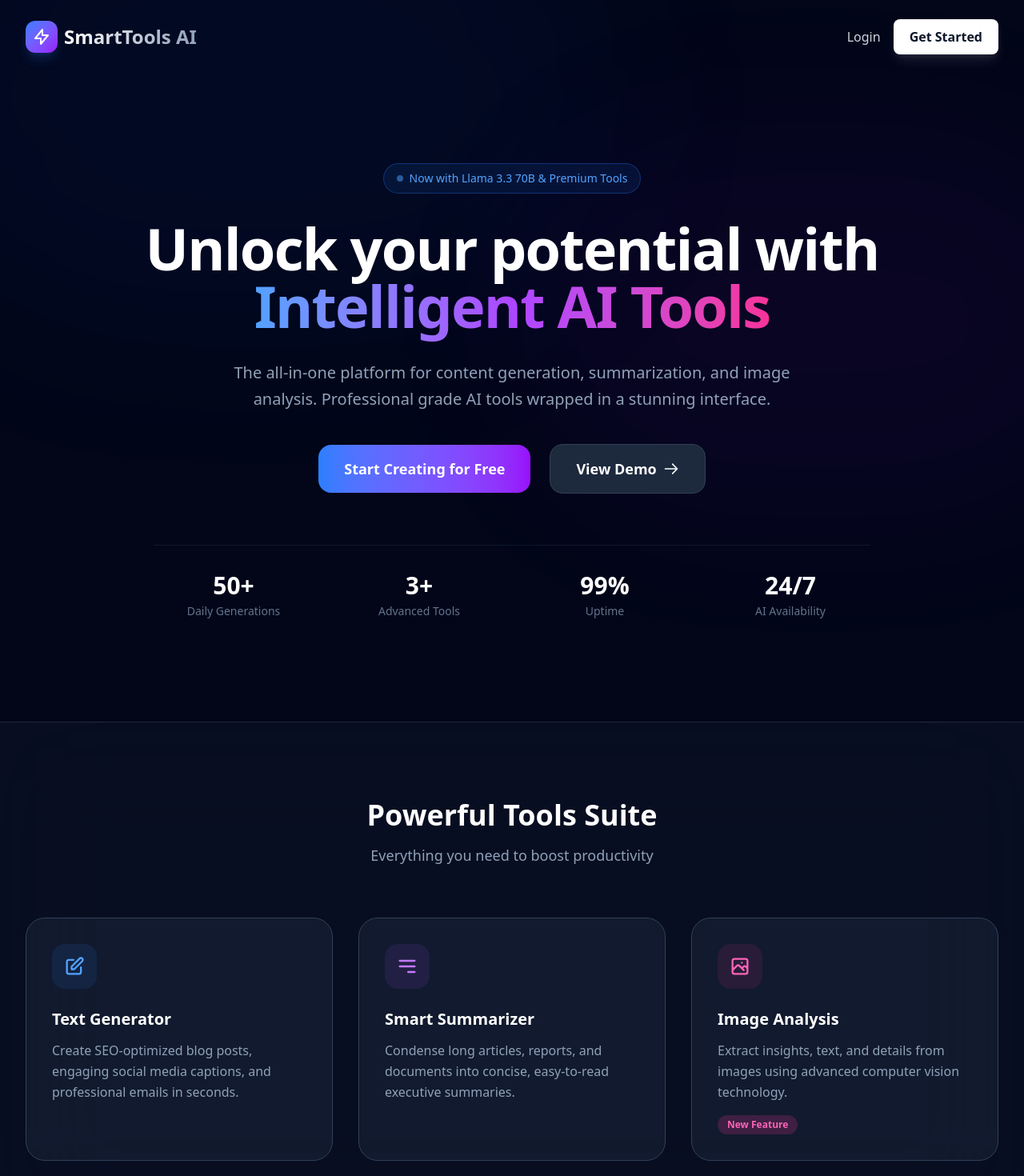
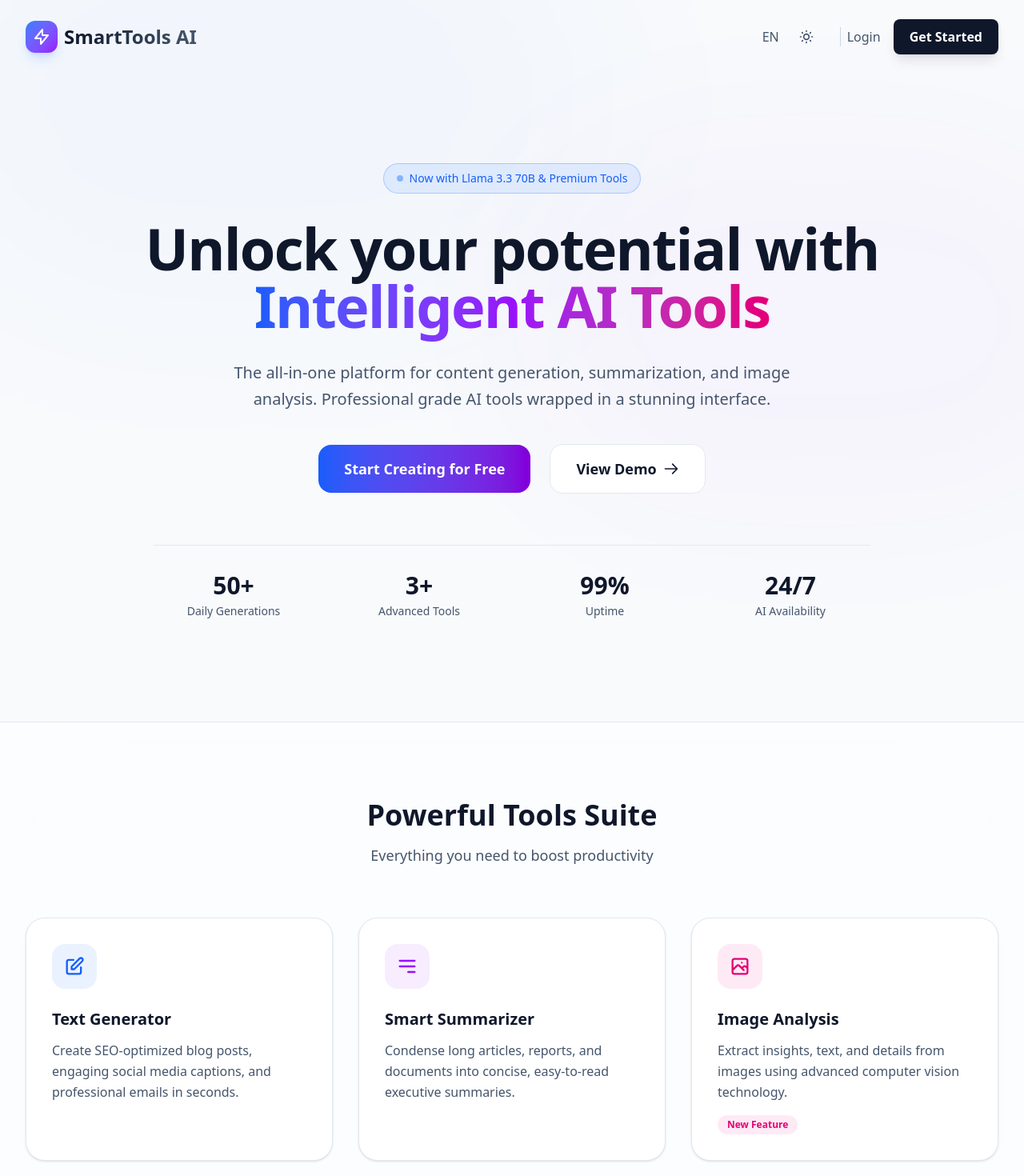
Before and after one commit to kananavy/smart-tools-ai, a Vue app in the folder frontend/: page / in a window 1280 px wide. Shown: the top 1470 px of the page at 80% size. Built offline with nearby package versions, Linux system fonts and the light colour scheme.

Commit message:
feat: add i18n and theme switching support to landing page

```diff
--- a/frontend/package.json
+++ b/frontend/package.json
@@ -13,6 +13,7 @@
     "lucide-vue-next": "^0.562.0",
     "pinia": "^3.0.4",
     "vue": "^3.5.24",
+    "vue-i18n": "^9.14.5",
     "vue-router": "^4.6.4"
   },
   "devDependencies": {
--- /dev/null
+++ b/frontend/src/composables/useTheme.ts
@@ -0,0 +1,33 @@
+import { ref, watch, onMounted } from 'vue';
+
+const theme = ref(localStorage.getItem('theme') || 'dark');
+
+export function useTheme() {
+    const toggleTheme = () => {
+        theme.value = theme.value === 'dark' ? 'light' : 'dark';
+    };
+
+    watch(theme, (newTheme) => {
+        localStorage.setItem('theme', newTheme);
+        if (newTheme === 'dark') {
+            document.documentElement.classList.add('dark');
+        } else {
+            document.documentElement.classList.remove('dark');
+        }
+    });
+
+    onMounted(() => {
+        if (theme.value === 'dark' || (!('theme' in localStorage) && window.matchMedia('(prefers-color-scheme: dark)').matches)) {
+            document.documentElement.classList.add('dark');
+            theme.value = 'dark';
+        } else {
+            document.documentElement.classList.remove('dark');
+            theme.value = 'light';
+        }
+    });
+
+    return {
+        theme,
+        toggleTheme
+    };
+}
--- /dev/null
+++ b/frontend/src/i18n.ts
@@ -0,0 +1,109 @@
+import { createI18n } from 'vue-i18n';
+
+const messages = {
+    en: {
+        nav: {
+            login: 'Login',
+            getStarted: 'Get Started',
+            features: 'Features',
+            pricing: 'Pricing'
+        },
+        hero: {
+            badge: 'Now with Llama 3.3 70B & Premium Tools',
+            title: 'Unlock your potential with',
+            titleHighlight: 'Intelligent AI Tools',
+            subtitle: 'The all-in-one platform for content generation, summarization, and image analysis. Professional grade AI tools wrapped in a stunning interface.',
+            ctaFree: 'Start Creating for Free',
+            ctaDemo: 'View Demo'
+        },
+        stats: {
+            dailyGenerations: 'Daily Generations',
+            advancedTools: 'Advanced Tools',
+            uptime: 'Uptime',
+            aiAvailability: 'AI Availability'
+        },
+        features: {
+            title: 'Powerful Tools Suite',
+            subtitle: 'Everything you need to boost productivity',
+            textGenerator: {
+                title: 'Text Generator',
+                desc: 'Create SEO-optimized blog posts, engaging social media captions, and professional emails in seconds.'
+            },
+            summarizer: {
+                title: 'Smart Summarizer',
+                desc: 'Condense long articles, reports, and documents into concise, easy-to-read executive summaries.'
+            },
+            imageAnalyzer: {
+                title: 'Image Analysis',
+                desc: 'Extract insights, text, and details from images using advanced computer vision technology.',
+                new: 'New Feature'
+            }
+        },
+        cta: {
+            title: 'Ready to Supercharge Your Workflow?',
+            subtitle: 'Join thousands of creators using SmartTools AI to build better content, faster. Start for free today.',
+            button: 'Create Free Account',
+            note: 'No credit card required for free plan'
+        },
+        footer: {
+            rights: 'SmartTools AI. All rights reserved.'
+        }
+    },
+    fr: {
+        nav: {
+            login: 'Connexion',
+            getStarted: 'Commencer',
+            features: 'Fonctionnalités',
+            pricing: 'Tarifs'
+        },
+        hero: {
+            badge: 'Maintenant avec Llama 3.3 70B & Outils Premium',
+            title: 'Libérez votre potentiel avec',
+            titleHighlight: 'des Outils IA Intelligents',
+            subtitle: 'La plateforme tout-en-un pour la génération de contenu, le résumé et l\'analyse d\'images. Des outils IA professionnels dans une interface époustouflante.',
+            ctaFree: 'Créer Gratuitement',
+            ctaDemo: 'Voir la Démo'
+        },
+        stats: {
+            dailyGenerations: 'Générations/Jour',
+            advancedTools: 'Outils Avancés',
+            uptime: 'Disponibilité',
+            aiAvailability: 'Dispo IA 24/7'
+        },
+        features: {
+            title: 'Suite d\'Outils Puissants',
+            subtitle: 'Tout ce dont vous avez besoin pour booster votre productivité',
+            textGenerator: {
+                title: 'Générateur de Texte',
+                desc: 'Créez des articles de blog optimisés SEO, des légendes sociales engageantes et des emails professionnels en quelques secondes.'
+            },
+            summarizer: {
+                title: 'Résumé Intelligent',
+                desc: 'Condensez de longs articles, rapports et documents en résumés exécutifs concis et faciles à lire.'
+            },
+            imageAnalyzer: {
+                title: 'Analyse d\'Image',
+                desc: 'Extrayez des informations, du texte et des détails à partir d\'images grâce à une vision par ordinateur avancée.',
+                new: 'Nouveau'
+            }
+        },
+        cta: {
+            title: 'Prêt à booster votre flux de travail ?',
+            subtitle: 'Rejoignez des milliers de créateurs utilisant SmartTools AI pour créer de meilleurs contenus, plus rapidement. Commencez gratuitement aujourd\'hui.',
+            button: 'Créer un Compte Gratuit',
+            note: 'Pas de carte de crédit requise'
+        },
+        footer: {
+            rights: 'SmartTools AI. Tous droits réservés.'
+        }
+    }
+};
+
+const i18n = createI18n({
+    legacy: false, // Usage with Composition API
+    locale: 'en', // Default locale
+    fallbackLocale: 'en',
+    messages
+});
+
+export default i18n;
--- a/frontend/src/views/Landing.vue
+++ b/frontend/src/views/Landing.vue
@@ -1,9 +1,9 @@
 <template>
-  <div class="min-h-screen bg-slate-950 px-4 sm:px-6 lg:px-8 selection:bg-blue-500/30">
+  <div class="min-h-screen bg-slate-50 dark:bg-slate-950 px-4 sm:px-6 lg:px-8 selection:bg-blue-500/30 transition-colors duration-300">
     <!-- Background Effects -->
     <div class="fixed inset-0 overflow-hidden pointer-events-none">
-      <div class="absolute -top-[20%] -left-[10%] w-[70%] h-[70%] bg-blue-600/10 rounded-full blur-[120px] animate-pulse"></div>
-      <div class="absolute top-[20%] -right-[10%] w-[60%] h-[60%] bg-purple-600/10 rounded-full blur-[100px] animate-pulse delay-1000"></div>
+      <div class="absolute -top-[20%] -left-[10%] w-[70%] h-[70%] bg-blue-600/5 dark:bg-blue-600/10 rounded-full blur-[120px] animate-pulse"></div>
+      <div class="absolute top-[20%] -right-[10%] w-[60%] h-[60%] bg-purple-600/5 dark:bg-purple-600/10 rounded-full blur-[100px] animate-pulse delay-1000"></div>
     </div>
 
     <!-- Navigation -->
@@ -15,12 +15,30 @@
               <path stroke-linecap="round" stroke-linejoin="round" stroke-width="2" d="M13 10V3L4 14h7v7l9-11h-7z" />
             </svg>
           </div>
-          <span class="text-2xl font-bold bg-clip-text text-transparent bg-gradient-to-r from-white to-slate-400">SmartTools AI</span>
+          <span class="text-2xl font-bold bg-clip-text text-transparent bg-gradient-to-r from-slate-900 to-slate-600 dark:from-white dark:to-slate-400">SmartTools AI</span>
         </div>
+
         <div class="flex items-center space-x-4">
-          <router-link to="/login" class="text-slate-300 hover:text-white font-medium transition">Login</router-link>
-          <router-link to="/register" class="px-5 py-2.5 bg-white text-slate-900 font-semibold rounded-lg hover:bg-slate-100 transition shadow-lg shadow-white/10">
-            Get Started
+          <!-- Language Switcher -->
+          <button @click="toggleLocale" class="text-slate-600 dark:text-slate-300 hover:text-blue-600 dark:hover:text-white font-medium transition flex items-center">
+            <span class="uppercase">{{ locale }}</span>
+          </button>
+
+          <!-- Theme Switcher -->
+          <button @click="toggleTheme" class="text-slate-600 dark:text-slate-300 hover:text-blue-600 dark:hover:text-white transition p-2 rounded-full hover:bg-slate-200 dark:hover:bg-slate-800">
+            <svg v-if="theme === 'dark'" class="w-5 h-5" fill="none" stroke="currentColor" viewBox="0 0 24 24">
+              <path stroke-linecap="round" stroke-linejoin="round" stroke-width="2" d="M12 3v1m0 16v1m9-9h-1M4 12H3m15.364 6.364l-.707-.707M6.343 6.343l-.707-.707m12.728 0l-.707.707M6.343 17.657l-.707.707M16 12a4 4 0 11-8 0 4 4 0 018 0z" />
+            </svg>
+            <svg v-else class="w-5 h-5" fill="none" stroke="currentColor" viewBox="0 0 24 24">
+              <path stroke-linecap="round" stroke-linejoin="round" stroke-width="2" d="M20.354 15.354A9 9 0 018.646 3.646 9.003 9.003 0 0012 21a9.003 9.003 0 008.354-5.646z" />
+            </svg>
+          </button>
+
+          <div class="h-6 w-px bg-slate-300 dark:bg-slate-700 mx-2"></div>
+
+          <router-link to="/login" class="text-slate-600 dark:text-slate-300 hover:text-blue-600 dark:hover:text-white font-medium transition">{{ $t('nav.login') }}</router-link>
+          <router-link to="/register" class="px-5 py-2.5 bg-slate-900 dark:bg-white text-white dark:text-slate-900 font-semibold rounded-lg hover:bg-slate-800 dark:hover:bg-slate-100 transition shadow-lg shadow-slate-900/10 dark:shadow-white/10">
+            {{ $t('nav.getStarted') }}
           </router-link>
         </div>
       </div>
@@ -29,27 +47,26 @@
     <!-- Hero Section -->
     <div class="relative z-10 pt-20 pb-32 lg:pt-32">
       <div class="max-w-7xl mx-auto text-center">
-        <div class="inline-flex items-center px-4 py-2 rounded-full border border-blue-500/30 bg-blue-500/10 text-blue-400 text-sm font-medium mb-8 backdrop-blur-sm">
-          <span class="flex h-2 w-2 rounded-full bg-blue-400 mr-2 animate-pulse"></span>
-          Now with Llama 3.3 70B & Premium Tools
+        <div class="inline-flex items-center px-4 py-2 rounded-full border border-blue-500/30 bg-blue-500/10 text-blue-600 dark:text-blue-400 text-sm font-medium mb-8 backdrop-blur-sm">
+          <span class="flex h-2 w-2 rounded-full bg-blue-500 dark:bg-blue-400 mr-2 animate-pulse"></span>
+          {{ $t('hero.badge') }}
         </div>
 
-        <h1 class="text-5xl md:text-7xl font-bold text-white tracking-tight mb-8">
-          Unlock your potential with <br />
-          <span class="bg-clip-text text-transparent bg-gradient-to-r from-blue-400 via-purple-500 to-pink-500">Intelligent AI Tools</span>
+        <h1 class="text-5xl md:text-7xl font-bold text-slate-900 dark:text-white tracking-tight mb-8">
+          {{ $t('hero.title') }} <br />
+          <span class="bg-clip-text text-transparent bg-gradient-to-r from-blue-600 via-purple-600 to-pink-600 dark:from-blue-400 dark:via-purple-500 dark:to-pink-500">{{ $t('hero.titleHighlight') }}</span>
         </h1>
 
-        <p class="mt-6 text-xl text-slate-400 max-w-3xl mx-auto mb-10 leading-relaxed">
-          The all-in-one platform for content generation, summarization, and image analysis.
-          Professional grade AI tools wrapped in a stunning interface.
+        <p class="mt-6 text-xl text-slate-600 dark:text-slate-400 max-w-3xl mx-auto mb-10 leading-relaxed">
+         {{ $t('hero.subtitle') }}
         </p>
 
         <div class="flex flex-col sm:flex-row items-center justify-center space-y-4 sm:space-y-0 sm:space-x-6">
-          <router-link to="/register" class="w-full sm:w-auto px-8 py-4 bg-gradient-to-r from-blue-500 warm-gray-800 to-purple-600 text-white font-bold text-lg rounded-2xl hover:shadow-lg hover:shadow-blue-500/25 transition transform hover:-translate-y-1">
-            Start Creating for Free
+          <router-link to="/register" class="w-full sm:w-auto px-8 py-4 bg-gradient-to-r from-blue-600 to-purple-700 dark:from-blue-500 dark:to-purple-600 text-white font-bold text-lg rounded-2xl hover:shadow-lg hover:shadow-blue-500/25 transition transform hover:-translate-y-1">
+            {{ $t('hero.ctaFree') }}
           </router-link>
-          <router-link to="/login" class="w-full sm:w-auto px-8 py-4 bg-slate-800 border border-slate-700 text-white font-semibold text-lg rounded-2xl hover:bg-slate-700 transition flex items-center justify-center group">
-            <span>View Demo</span>
+          <router-link to="/login" class="w-full sm:w-auto px-8 py-4 bg-white dark:bg-slate-800 border border-slate-200 dark:border-slate-700 text-slate-900 dark:text-white font-semibold text-lg rounded-2xl hover:bg-slate-50 dark:hover:bg-slate-700 transition flex items-center justify-center group">
+            <span>{{ $t('hero.ctaDemo') }}</span>
             <svg class="w-5 h-5 ml-2 group-hover:translate-x-1 transition" fill="none" stroke="currentColor" viewBox="0 0 24 24">
               <path stroke-linecap="round" stroke-linejoin="round" stroke-width="2" d="M14 5l7 7m0 0l-7 7m7-7H3" />
             </svg>
@@ -57,74 +74,74 @@
         </div>
 
         <!-- Social Proof / Stats -->
-        <div class="mt-16 pt-8 border-t border-slate-800/50 grid grid-cols-2 md:grid-cols-4 gap-8 max-w-4xl mx-auto">
+        <div class="mt-16 pt-8 border-t border-slate-200 dark:border-slate-800/50 grid grid-cols-2 md:grid-cols-4 gap-8 max-w-4xl mx-auto">
           <div>
-            <div class="text-3xl font-bold text-white">50+</div>
-            <div class="text-sm text-slate-500 mt-1">Daily Generations</div>
+            <div class="text-3xl font-bold text-slate-900 dark:text-white">50+</div>
+            <div class="text-sm text-slate-600 dark:text-slate-500 mt-1">{{ $t('stats.dailyGenerations') }}</div>
           </div>
           <div>
-            <div class="text-3xl font-bold text-white">3+</div>
-            <div class="text-sm text-slate-500 mt-1">Advanced Tools</div>
+            <div class="text-3xl font-bold text-slate-900 dark:text-white">3+</div>
+            <div class="text-sm text-slate-600 dark:text-slate-500 mt-1">{{ $t('stats.advancedTools') }}</div>
           </div>
           <div>
-            <div class="text-3xl font-bold text-white">99%</div>
-            <div class="text-sm text-slate-500 mt-1">Uptime</div>
+            <div class="text-3xl font-bold text-slate-900 dark:text-white">99%</div>
+            <div class="text-sm text-slate-600 dark:text-slate-500 mt-1">{{ $t('stats.uptime') }}</div>
           </div>
           <div>
-            <div class="text-3xl font-bold text-white">24/7</div>
-            <div class="text-sm text-slate-500 mt-1">AI Availability</div>
+            <div class="text-3xl font-bold text-slate-900 dark:text-white">24/7</div>
+            <div class="text-sm text-slate-600 dark:text-slate-500 mt-1">{{ $t('stats.aiAvailability') }}</div>
           </div>
         </div>
       </div>
     </div>
 
     <!-- Feature Grid -->
-    <div class="relative z-10 py-24 bg-slate-900/50 backdrop-blur-3xl -mx-4 sm:-mx-6 lg:-mx-8 px-4 sm:px-6 lg:px-8 border-y border-slate-800">
+    <div class="relative z-10 py-24 bg-white/50 dark:bg-slate-900/50 backdrop-blur-3xl -mx-4 sm:-mx-6 lg:-mx-8 px-4 sm:px-6 lg:px-8 border-y border-slate-200 dark:border-slate-800">
       <div class="max-w-7xl mx-auto">
         <div class="text-center mb-16">
-          <h2 class="text-3xl md:text-4xl font-bold text-white mb-4">Powerful Tools Suite</h2>
-          <p class="text-slate-400 text-lg">Everything you need to boost productivity</p>
+          <h2 class="text-3xl md:text-4xl font-bold text-slate-900 dark:text-white mb-4">{{ $t('features.title') }}</h2>
+          <p class="text-slate-600 dark:text-slate-400 text-lg">{{ $t('features.subtitle') }}</p>
         </div>
 
         <div class="grid md:grid-cols-3 gap-8">
           <!-- Tool 1 -->
-          <div class="group p-8 bg-slate-800/50 border border-slate-700 rounded-3xl hover:border-blue-500/50 hover:bg-slate-800 transition duration-300">
+          <div class="group p-8 bg-white dark:bg-slate-800/50 border border-slate-200 dark:border-slate-700 rounded-3xl hover:border-blue-500/50 hover:bg-slate-50 dark:hover:bg-slate-800 transition duration-300 shadow-sm dark:shadow-none">
             <div class="w-14 h-14 bg-blue-500/10 rounded-2xl flex items-center justify-center mb-6 group-hover:bg-blue-500/20 transition">
-              <svg class="w-7 h-7 text-blue-400" fill="none" stroke="currentColor" viewBox="0 0 24 24">
+              <svg class="w-7 h-7 text-blue-600 dark:text-blue-400" fill="none" stroke="currentColor" viewBox="0 0 24 24">
                 <path stroke-linecap="round" stroke-linejoin="round" stroke-width="2" d="M11 5H6a2 2 0 00-2 2v11a2 2 0 002 2h11a2 2 0 002-2v-5m-1.414-9.414a2 2 0 112.828 2.828L11.828 15H9v-2.828l8.586-8.586z" />
               </svg>
             </div>
-            <h3 class="text-xl font-bold text-white mb-3">Text Generator</h3>
-            <p class="text-slate-400 leading-relaxed">
-              Create SEO-optimized blog posts, engaging social media captions, and professional emails in seconds.
+            <h3 class="text-xl font-bold text-slate-900 dark:text-white mb-3">{{ $t('features.textGenerator.title') }}</h3>
+            <p class="text-slate-600 dark:text-slate-400 leading-relaxed">
+              {{ $t('features.textGenerator.desc') }}
             </p>
           </div>
 
           <!-- Tool 2 -->
-          <div class="group p-8 bg-slate-800/50 border border-slate-700 rounded-3xl hover:border-purple-500/50 hover:bg-slate-800 transition duration-300">
+          <div class="group p-8 bg-white dark:bg-slate-800/50 border border-slate-200 dark:border-slate-700 rounded-3xl hover:border-purple-500/50 hover:bg-slate-50 dark:hover:bg-slate-800 transition duration-300 shadow-sm dark:shadow-none">
             <div class="w-14 h-14 bg-purple-500/10 rounded-2xl flex items-center justify-center mb-6 group-hover:bg-purple-500/20 transition">
-              <svg class="w-7 h-7 text-purple-400" fill="none" stroke="currentColor" viewBox="0 0 24 24">
+              <svg class="w-7 h-7 text-purple-600 dark:text-purple-400" fill="none" stroke="currentColor" viewBox="0 0 24 24">
                 <path stroke-linecap="round" stroke-linejoin="round" stroke-width="2" d="M4 6h16M4 12h16m-7 6h7" />
               </svg>
             </div>
-            <h3 class="text-xl font-bold text-white mb-3">Smart Summarizer</h3>
-            <p class="text-slate-400 leading-relaxed">
-              Condense long articles, reports, and documents into concise, easy-to-read executive summaries.
+            <h3 class="text-xl font-bold text-slate-900 dark:text-white mb-3">{{ $t('features.summarizer.title') }}</h3>
+            <p class="text-slate-600 dark:text-slate-400 leading-relaxed">
+              {{ $t('features.summarizer.desc') }}
             </p>
           </div>
 
           <!-- Tool 3 -->
-          <div class="group p-8 bg-slate-800/50 border border-slate-700 rounded-3xl hover:border-pink-500/50 hover:bg-slate-800 transition duration-300">
+          <div class="group p-8 bg-white dark:bg-slate-800/50 border border-slate-200 dark:border-slate-700 rounded-3xl hover:border-pink-500/50 hover:bg-slate-50 dark:hover:bg-slate-800 transition duration-300 shadow-sm dark:shadow-none">
             <div class="w-14 h-14 bg-pink-500/10 rounded-2xl flex items-center justify-center mb-6 group-hover:bg-pink-500/20 transition">
-              <svg class="w-7 h-7 text-pink-400" fill="none" stroke="currentColor" viewBox="0 0 24 24">
+              <svg class="w-7 h-7 text-pink-600 dark:text-pink-400" fill="none" stroke="currentColor" viewBox="0 0 24 24">
                 <path stroke-linecap="round" stroke-linejoin="round" stroke-width="2" d="M4 16l4.586-4.586a2 2 0 012.828 0L16 16m-2-2l1.586-1.586a2 2 0 012.828 0L20 14m-6-6h.01M6 20h12a2 2 0 002-2V6a2 2 0 00-2-2H6a2 2 0 00-2 2v12a2 2 0 002 2z" />
               </svg>
             </div>
-            <h3 class="text-xl font-bold text-white mb-3">Image Analysis</h3>
-            <p class="text-slate-400 leading-relaxed">
-              Extract insights, text, and details from images using advanced computer vision technology.
+            <h3 class="text-xl font-bold text-slate-900 dark:text-white mb-3">{{ $t('features.imageAnalyzer.title') }}</h3>
+            <p class="text-slate-600 dark:text-slate-400 leading-relaxed">
+              {{ $t('features.imageAnalyzer.desc') }}
             </p>
-            <span class="inline-block mt-4 px-3 py-1 bg-pink-500/20 text-pink-400 text-xs font-semibold rounded-full">New Feature</span>
+            <span class="inline-block mt-4 px-3 py-1 bg-pink-500/10 text-pink-600 dark:text-pink-400 text-xs font-semibold rounded-full">{{ $t('features.imageAnalyzer.new') }}</span>
           </div>
         </div>
       </div>
@@ -133,17 +150,16 @@
     <!-- CTA Section -->
     <div class="relative z-10 py-24">
       <div class="max-w-5xl mx-auto text-center px-4">
-        <div class="bg-gradient-to-r from-blue-600 to-purple-600 rounded-3xl p-8 md:p-16 relative overflow-hidden">
+        <div class="bg-gradient-to-r from-blue-600 to-purple-600 rounded-3xl p-8 md:p-16 relative overflow-hidden text-white">
           <div class="relative z-10">
-            <h2 class="text-3xl md:text-5xl font-bold text-white mb-6">Ready to Supercharge Your Workflow?</h2>
+            <h2 class="text-3xl md:text-5xl font-bold mb-6">{{ $t('cta.title') }}</h2>
             <p class="text-blue-100 text-lg mb-8 max-w-2xl mx-auto">
-              Join thousands of creators using SmartTools AI to build better content, faster.
-              Start for free today.
+              {{ $t('cta.subtitle') }}
             </p>
             <router-link to="/register" class="inline-block px-8 py-4 bg-white text-blue-600 font-bold text-lg rounded-xl shadow-xl hover:bg-slate-50 transition transform hover:scale-105">
-              Create Free Account
+              {{ $t('cta.button') }}
             </router-link>
-            <p class="mt-4 text-sm text-blue-200 opacity-80">No credit card required for free plan</p>
+            <p class="mt-4 text-sm text-blue-200 opacity-80">{{ $t('cta.note') }}</p>
           </div>
 
           <!-- Decorative circles -->
@@ -154,12 +170,20 @@
     </div>
 
     <!-- Footer -->
-    <footer class="relative z-10 border-t border-slate-800 py-12 text-center text-slate-500">
-      <p>&copy; 2026 SmartTools AI. All rights reserved.</p>
+    <footer class="relative z-10 border-t border-slate-200 dark:border-slate-800 py-12 text-center text-slate-500">
+      <p>&copy; 2026 {{ $t('footer.rights') }}</p>
     </footer>
   </div>
 </template>
 
 <script setup lang="ts">
-// Logic is simple for the landing page, mainly routing
+import { useI18n } from 'vue-i18n';
+import { useTheme } from '../composables/useTheme';
+
+const { locale } = useI18n();
+const { theme, toggleTheme } = useTheme();
+
+const toggleLocale = () => {
+  locale.value = locale.value === 'en' ? 'fr' : 'en';
+};
 </script>
--- a/frontend/tailwind.config.js
+++ b/frontend/tailwind.config.js
@@ -1,5 +1,6 @@
 /** @type {import('tailwindcss').Config} */
 export default {
+    darkMode: 'class',
     content: [
         "./index.html",
         "./src/**/*.{vue,js,ts,jsx,tsx}",
```
Also changed, not shown: frontend/src/main.ts (+5 -2 lines), 1 other file (tests, documents, lock files or other folders).
